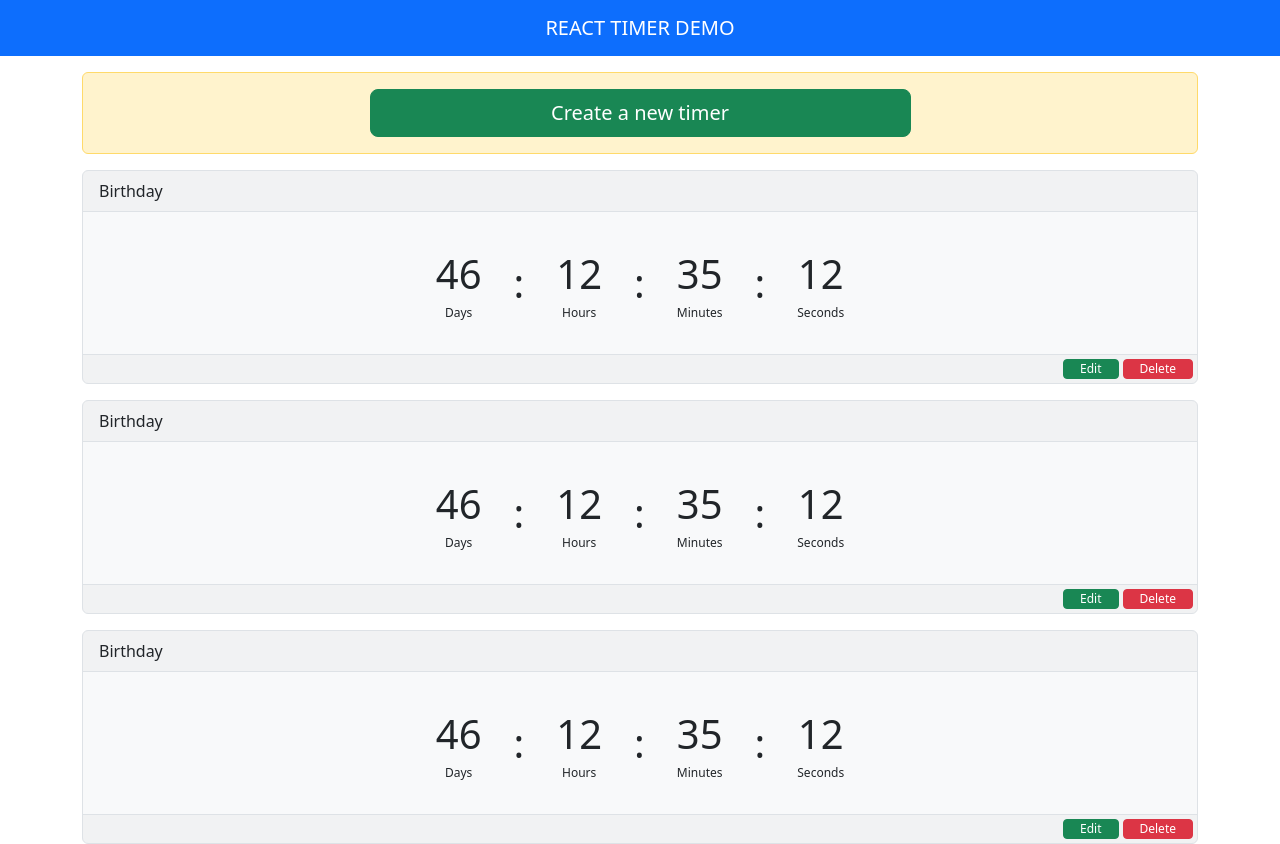
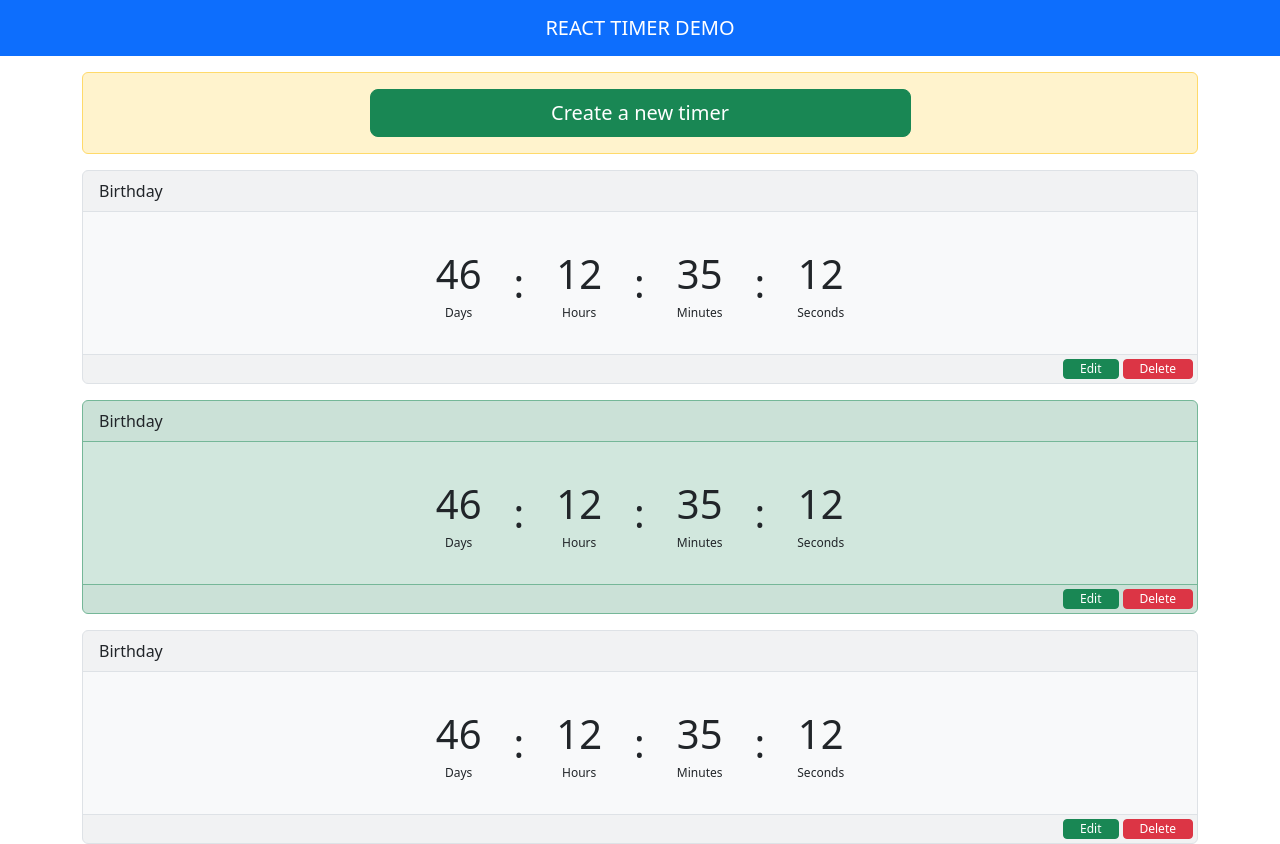
Before and after one commit to zeroamps/react-timer-demo, a React (Vite) app: page / in a window 1280 px wide. Built offline with nearby package versions, Linux system fonts and the light colour scheme.

Commit message:
Implement finished

```diff
--- a/package.json
+++ b/package.json
@@ -11,6 +11,7 @@
   },
   "dependencies": {
     "bootstrap": "^5.3.1",
+    "classnames": "^2.3.2",
     "react": "^18.2.0",
     "react-bootstrap": "^2.8.0",
     "react-dom": "^18.2.0"
--- a/src/components/TimerDetailCard.tsx
+++ b/src/components/TimerDetailCard.tsx
@@ -1,4 +1,5 @@
 import { useState } from 'react';
+import classNames from 'classnames';
 import { Button, Card } from 'react-bootstrap';
 import { Timer } from '../domains';
 import { TimerEditDialog } from './TimerEditDialog';
@@ -11,10 +12,13 @@ type Props = {
 export function TimerDetailCard({ timer }: Props) {
   const [showEditDialog, setShowEditDialog] = useState(false);
   const [showDeleteDialog, setShowDeleteDialog] = useState(false);
+  const finished = timer.target <= new Date();
 
   return (
-    <Card className="bg-100 mt-3 border-300">
-      <Card.Header className="border-bottom border-300">{timer.name}</Card.Header>
+    <Card className={classNames('mt-3', finished ? 'bg-green-100 border-green-300' : 'bg-100 border-300')}>
+      <Card.Header className={classNames('border-bottom', finished ? 'border-green-300' : 'border-300')}>
+        {timer.name}
+      </Card.Header>
       <Card.Body>
         <div className="d-flex gap-3 align-items-center justify-content-center">
           <div className="p-1 p-md-3 text-center">
@@ -38,7 +42,11 @@ export function TimerDetailCard({ timer }: Props) {
           </div>
         </div>
       </Card.Body>
-      <Card.Footer className="d-flex gap-1 justify-content-end p-1 border-top border-300">
+      <Card.Footer
+        className={classNames(
+          'd-flex gap-1 justify-content-end p-1 border-top',
+          finished ? 'border-green-300' : 'border-300'
+        )}>
         <Button className="fs-8 px-3 p-0" variant="success" size="sm" onClick={() => setShowEditDialog(true)}>
           Edit
         </Button>
@@ -51,40 +59,3 @@ export function TimerDetailCard({ timer }: Props) {
     </Card>
   );
 }
-
-{
-  /* <Card className="bg-green-100 mt-3 border border-green-300">
-  <Card.Header className="border-bottom border-green-300">Birthday</Card.Header>
-  <Card.Body>
-    <div className="d-flex gap-3 align-items-center justify-content-center">
-      <div className="p-1 p-md-3 text-center">
-        <div className="fs-3 fs-md-1">46</div>
-        <div className="fs-9 fs-md-8">Days</div>
-      </div>
-      <div className="fs-1">:</div>
-      <div className="p-1 p-md-3 text-center">
-        <div className="fs-3 fs-md-1">12</div>
-        <div className="fs-9 fs-md-8">Hours</div>
-      </div>
-      <div className="fs-1">:</div>
-      <div className="p-1 p-md-3 text-center">
-        <div className="fs-3 fs-md-1">35</div>
-        <div className="fs-9 fs-md-8">Minutes</div>
-      </div>
-      <div className="fs-1">:</div>
-      <div className="p-1 p-md-3 text-center">
-        <div className="fs-3 fs-md-1">12</div>
-        <div className="fs-9 fs-md-8">Seconds</div>
-      </div>
-    </div>
-  </Card.Body>
-  <Card.Footer className="d-flex gap-1 justify-content-end p-1 border-top border-green-300">
-    <Button className="fs-8 px-3 p-0" variant="success" size="sm">
-      Edit
-    </Button>
-    <Button className="fs-8 px-3 p-0" variant="danger" size="sm">
-      Delete
-    </Button>
-  </Card.Footer>
-</Card>; */
-}
--- a/src/components/TimerList.tsx
+++ b/src/components/TimerList.tsx
@@ -4,7 +4,7 @@ import { Timer } from '../domains';
 
 const timers: Timer[] = [
   { id: '1', name: 'Birthday', target: new Date(2024, 1, 1) },
-  { id: '2', name: 'Birthday', target: new Date(2024, 1, 1) },
+  { id: '2', name: 'Birthday', target: new Date(2023, 1, 1) },
   { id: '3', name: 'Birthday', target: new Date(2024, 1, 1) }
 ];
 
```
Also changed, not shown: 3 other files (tests, documents, lock files or other folders).
